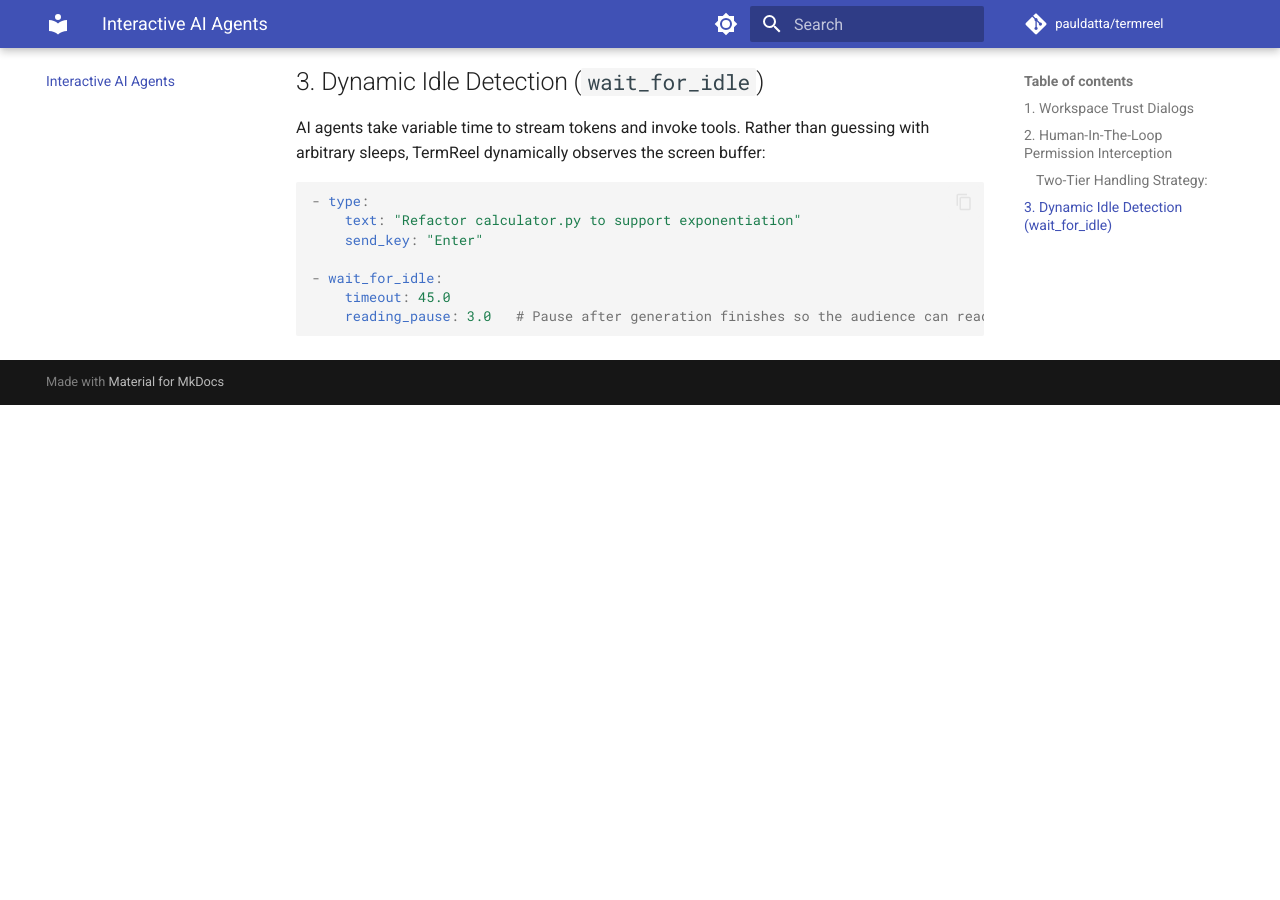
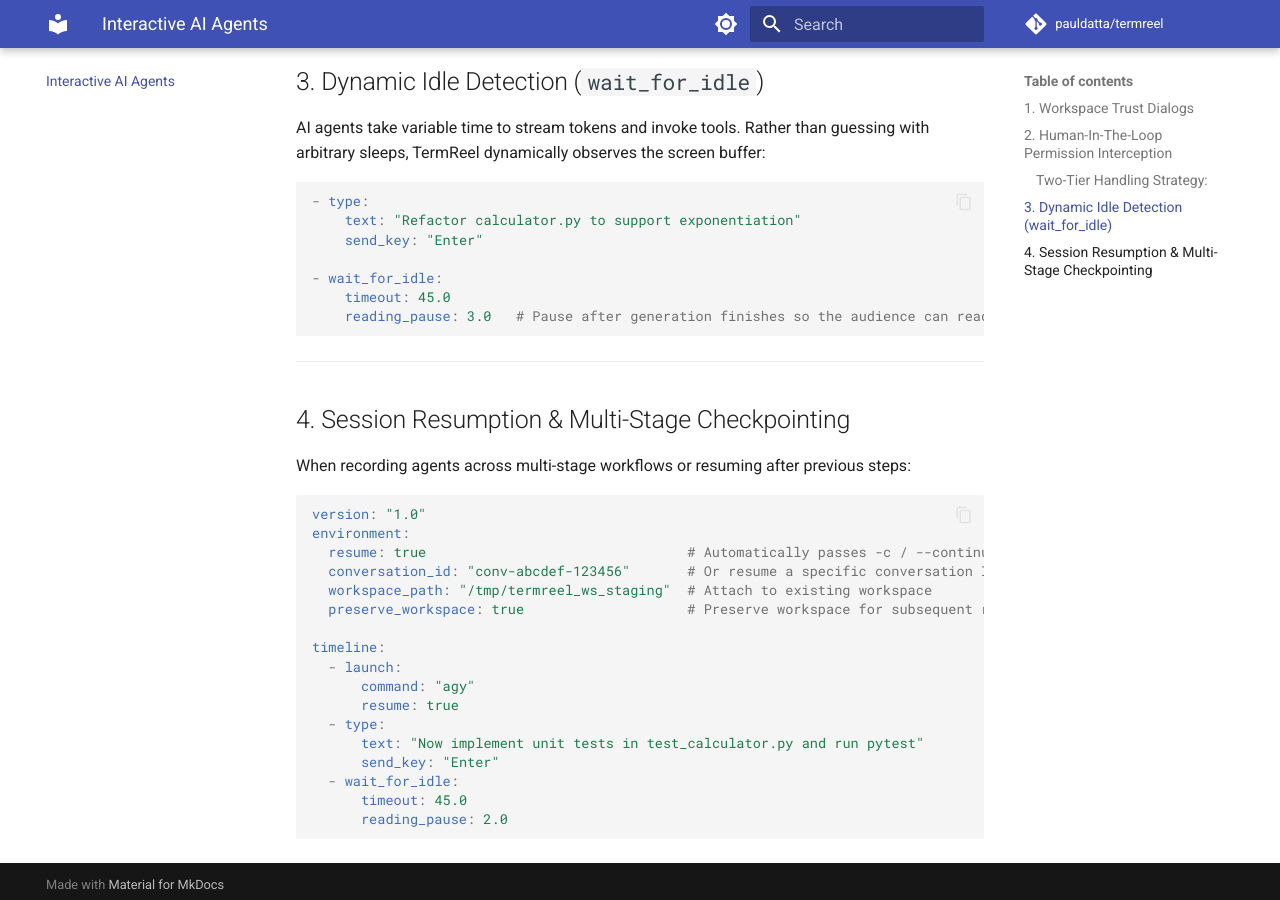
Before and after one commit to pauldatta/termreel, an MkDocs documentation site: the page built from docs/interactive-agents.md, in a window 1280 px wide and 900 px high, scrolled down 1655 px. Built offline with MkDocs 1.6.1 and Material for MkDocs 9.7.7, drawn with Linux system fonts in a browser that asks for light colours; comment, search, counter and statistics services are not loaded; before the commit the page ends 2060 px from its top, so only the background shows below that.

Commit message:
docs(examples): Add session resumption documentation and agy_resume_demo scenario

````diff
--- a/docs/interactive-agents.md
+++ b/docs/interactive-agents.md
@@ -75,3 +75,29 @@
     timeout: 45.0
     reading_pause: 3.0   # Pause after generation finishes so the audience can read
 ```
+
+---
+
+## 4. Session Resumption & Multi-Stage Checkpointing
+
+When recording agents across multi-stage workflows or resuming after previous steps:
+
+```yaml
+version: "1.0"
+environment:
+  resume: true                                # Automatically passes -c / --continue to agy
+  conversation_id: "conv-abcdef-123456"       # Or resume a specific conversation ID
+  workspace_path: "/tmp/termreel_ws_staging"  # Attach to existing workspace
+  preserve_workspace: true                    # Preserve workspace for subsequent recordings
+
+timeline:
+  - launch:
+      command: "agy"
+      resume: true
+  - type:
+      text: "Now implement unit tests in test_calculator.py and run pytest"
+      send_key: "Enter"
+  - wait_for_idle:
+      timeout: 45.0
+      reading_pause: 2.0
+```
````
Also changed, not shown: docs/cli.md (+5 -0 lines), docs/scenarios.md (+4 -0 lines), 1 other file.
